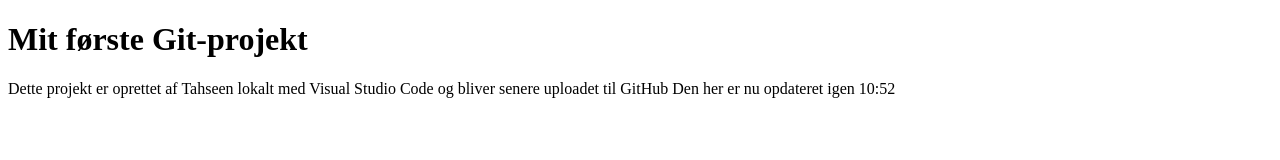
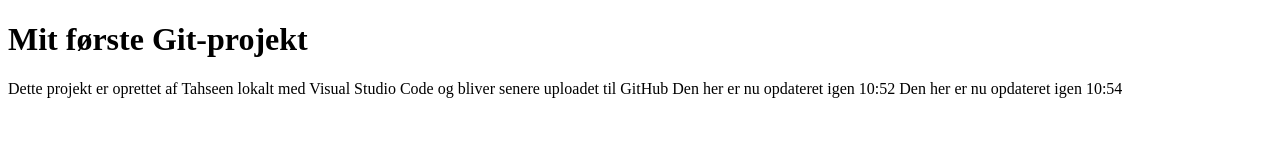
Before and after one commit to jannikespander1/ubuntutest, a plain HTML site: page index.html in a window 1280 px wide. Drawn offline with Linux system fonts and the light colour scheme.

Commit message:
Update timestamp in index.html

```diff
--- a/index.html
+++ b/index.html
@@ -21,7 +21,7 @@
 og bliver senere uploadet til GitHub
 
 Den her er nu opdateret igen 10:52
-
+Den her er nu opdateret igen 10:54
     </p>
 </body>
 </html>
```
